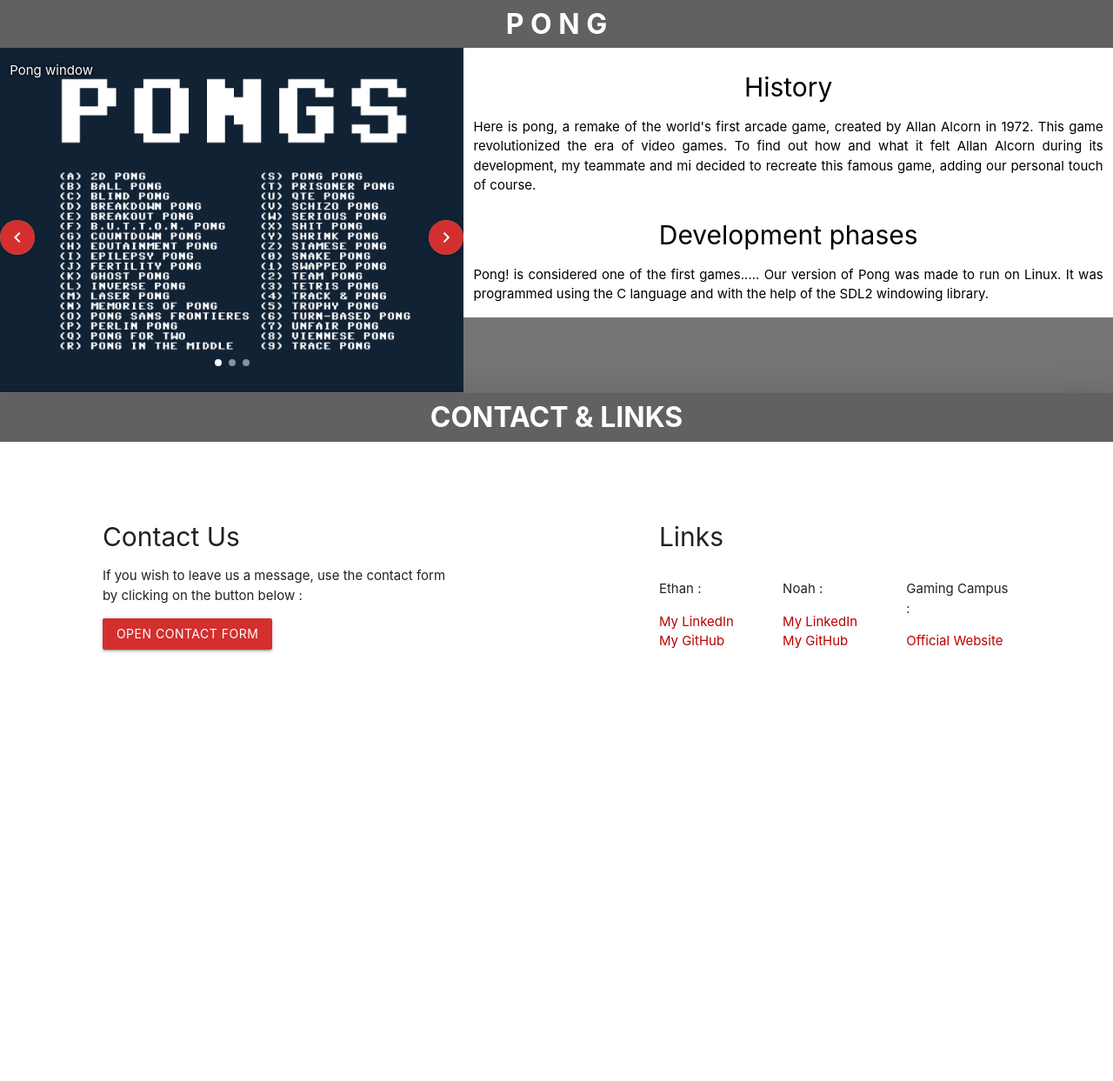
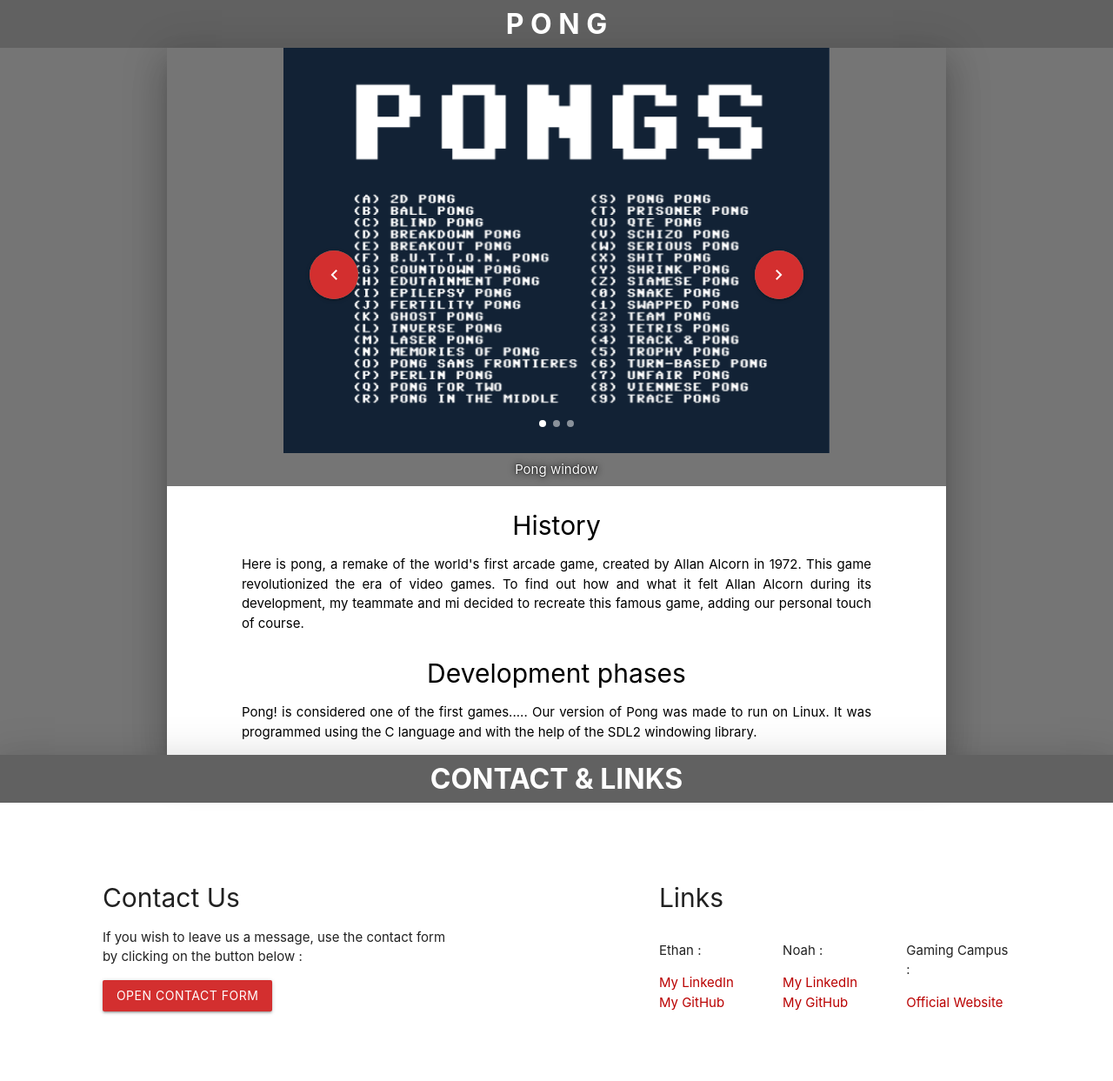
Before and after one commit to nwiart/gtech1-projet4-css-js, a PHP site: page /pong.html in a window 1280 px wide. Shown: the part 64-1307 px from the top of the page at 87% size. Before the commit the page ends 814 px from the top, so only its background shows below. Run offline with PHP 8.4, Linux system fonts and the light colour scheme.

Commit message:
Changed project page layout

```diff
--- a/css/style.css
+++ b/css/style.css
@@ -90,16 +90,31 @@ h3 {
 }
 
 /* Carousel stuff (screenshots and arrow buttons). */
-.carousel-arrow-btn {
+.carousel .carousel-arrow-btn {
 	position: absolute;
 	top: 50%;
 }
+.carousel .carousel-arrow-btn .carousel-move-prev {
+	left: 2em;
+}
+.carousel .carousel-arrow-btn .carousel-move-next {
+	right: 2em;
+}
 
 .screenshot-desc {
+	display: block;
+	width: 100%;
+	text-align: center;
+	margin: 0.5em 0px;
+	text-shadow: 0px 0px 2px black, 0 0 8px black;
+}
+
+/*.screenshot-desc {
 	position: absolute;
 	top: 0px;
-	left: auto;
-	right: auto;
-	width: auto;
+	display: block;
+	width: 100%;
+	text-align: center;
+	margin-top: 1em;
 	text-shadow: 0px 0px 2px black, 0 0 8px black;
-}
+}*/
--- a/pong.html
+++ b/pong.html
@@ -41,36 +41,41 @@
 		<!-- Pong presentation. -->
 		<h2 id="pong" class="title-block grey darken-2 white-text center">P O N G</h2>
 		<div class="grey darken-1">
-			<!-- Test carousel. -->
-			<div class="row">
-				<div class="carousel carousel-slider col s12 m12 l5">
+			<!-- Carousel. -->
+			<div class="container z-depth-5">
+				<div class="container">
+					<div class="carousel carousel-slider">
 
 						<!-- Carousel left and right buttons. -->
 						<div class="carousel-fixed-item center carousel-arrow-btn">
 							<div class="left">
-							<button class="btn-floating waves-effect waves-light carousel-move-prev"><i class="material-icons left white-text red darken-2">chevron_left</i></button>
+								<button class="btn-floating btn-large waves-effect waves-light carousel-move-prev"><i class="material-icons left white-text red darken-2">chevron_left</i></button>
 							</div>
 							<div class="right">
-							<button class="btn-floating waves-effect waves-light carousel-move-next"><i class="material-icons right white-text red darken-2">chevron_right</i></button>
+								<button class="btn-floating btn-large waves-effect waves-light carousel-move-next"><i class="material-icons right white-text red darken-2">chevron_right</i></button>
 							</div>
 						</div>
 
 						<a class="carousel-item" href="#one!"><img src="img/pong/pongtitle.png" alt="Pong game window"></a>
 						<a class="carousel-item" href="#two!"><img src="img/pong/pong_zero.png" alt="Pong scores"></a>
 						<a class="carousel-item" href="#three!"><img src="img/pong/pong_highscores.png" alt="Pong High scores"></a>
+					</div>
+				</div>
 				<p class="screenshot-desc white-text" id="pongdesc"></p>
-				</div>
-				<div class="project-presentation white black-text col s12 m12 l7">
+
+				<div class="project-presentation white black-text">
+					<div class="row">
+						<div class="col s1"></div>
+						<div class="col s10">
 							<h3>History</h3>
 							<p>Here is pong, a remake of the world's first arcade game, created by Allan Alcorn in 1972. This game revolutionized the era of video games. To find out how and what it felt
 								Allan Alcorn during its development, my teammate and mi decided to recreate this famous game, adding our personal touch of course.</p>
 							<h3>Development phases</h3>
-					<p>Pong! is considered one of the first games.....
-						Our version of Pong was made to run on Linux. It was programmed using the C language and with the help of the SDL2 windowing library.</p>
+							<p>Pong! is considered one of the first games..... Our version of Pong was made to run on Linux. It was programmed using the C language and with the help of the SDL2 windowing library.</p>
+						</div>
+						<div class="col s1"></div>
 					</div>
 				</div>
-			<div class="row">
-				<div class="col s6"></div>
 			</div>
 		</div>
 
```
Also changed, not shown: rb.html (+9 -6 lines), ug-editor.html (+9 -6 lines). Lines whose indentation alone changed are shown as unchanged.
